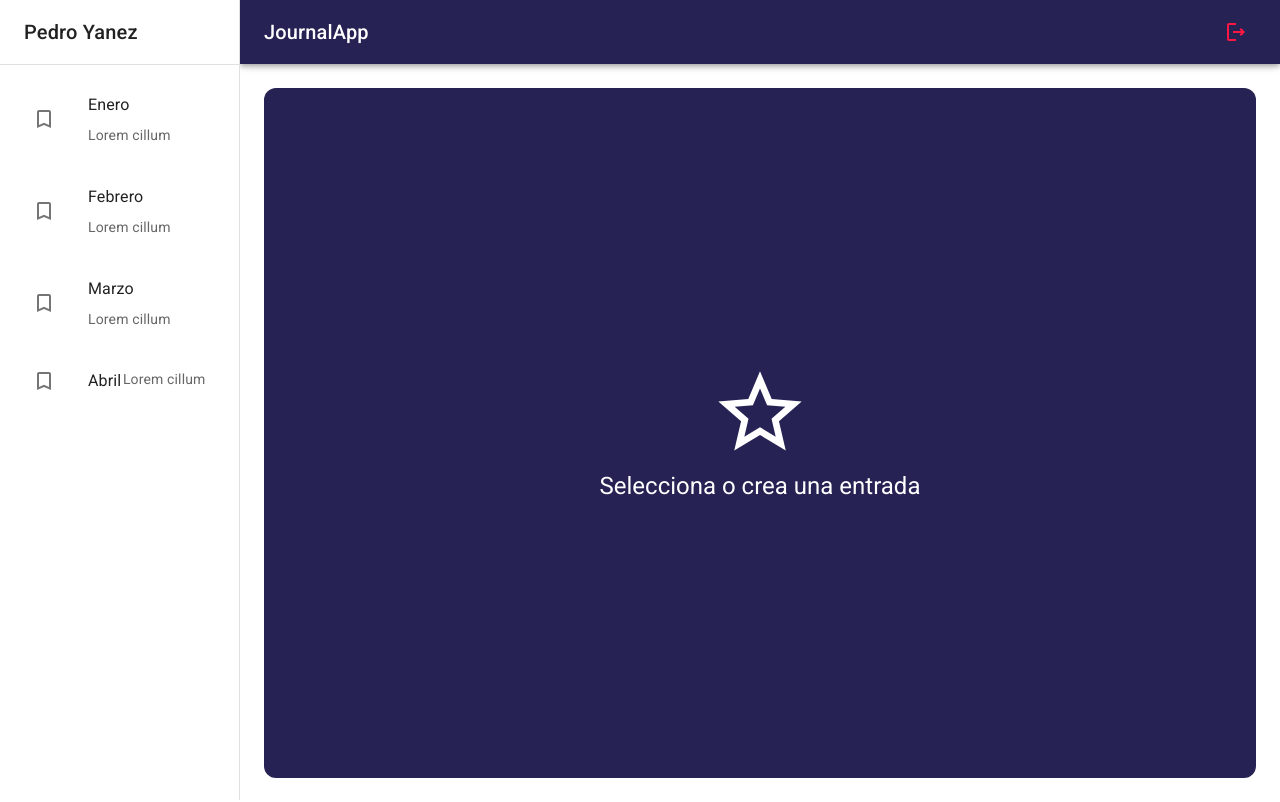
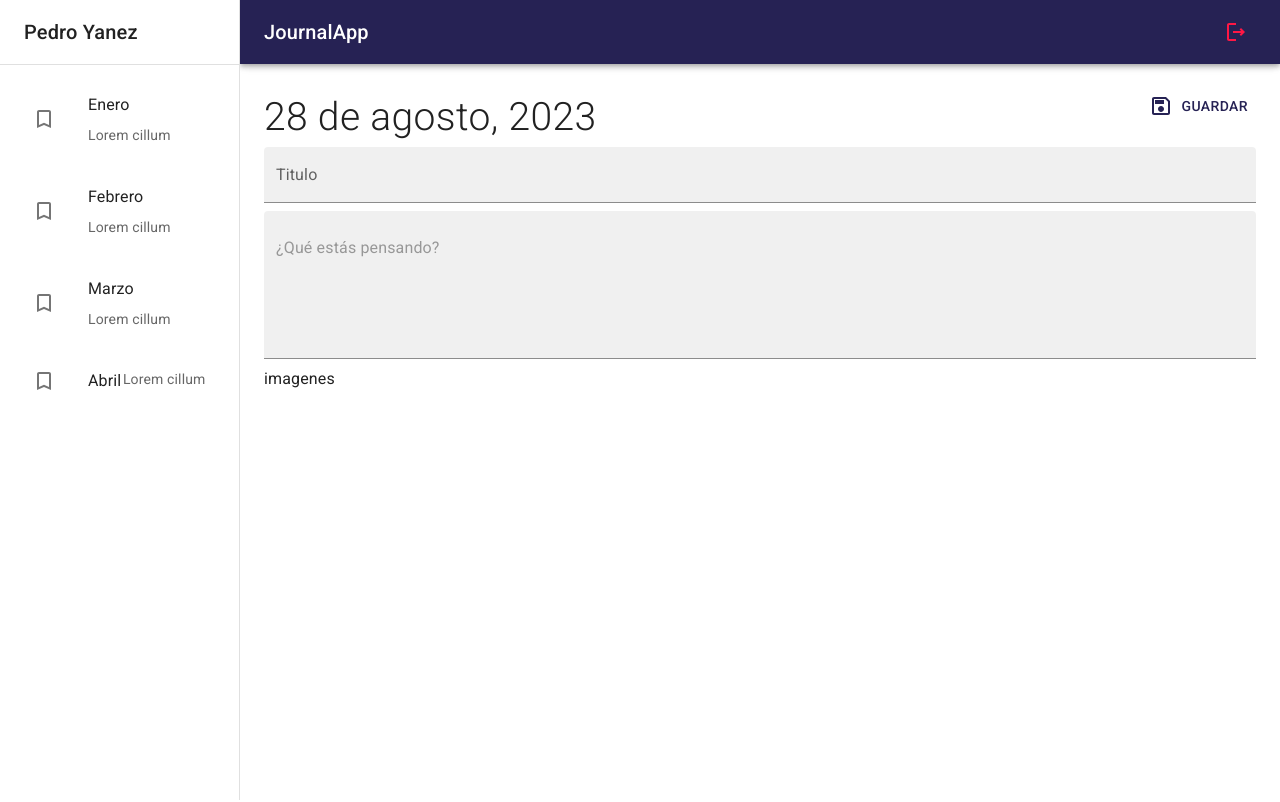
Before and after one commit to wotanCode/journal-app, a React (Vite) app: page / in a window 1280 px wide. Built offline with nearby package versions, Linux system fonts and the light colour scheme.

Commit message:
246 noteView

```diff
--- /dev/null
+++ b/src/journal/components/ImageGallery.jsx
@@ -0,0 +1,7 @@
+export const ImageGallery = () => {
+  return (
+    <>
+      imagenes
+    </>
+  )
+}
--- a/src/journal/components/index.js
+++ b/src/journal/components/index.js
@@ -1,2 +1,3 @@
 export * from './NavBar';
 export * from './SideBar';
+export * from './ImageGallery';
--- a/src/journal/pages/JournalPage.jsx
+++ b/src/journal/pages/JournalPage.jsx
@@ -1,13 +1,14 @@
 import { Typography } from "@mui/material";
 import { JournalLayout } from "../layout/JournalLayout";
-import { NothingSelectedView } from "../views";
+import { NoteView, NothingSelectedView } from "../views";
 
 export const JournalPage = () => {
   return (
     <JournalLayout>
       {/* <Typography>Lorem ipsum offimate velit do alique</Typography> */}
 
-      <NothingSelectedView />
+      <NoteView />
+      {/* <NothingSelectedView /> */}
     </JournalLayout>
   );
 }
--- /dev/null
+++ b/src/journal/views/NoteView.jsx
@@ -0,0 +1,44 @@
+import { SaveOutlined } from "@mui/icons-material"
+import { Button, Grid, TextField, Typography } from "@mui/material"
+import { ImageGallery } from "../components"
+
+export const NoteView = () => {
+  return (
+    <Grid container direction='row' justifyContent='space-between' sx={{ mb: 1 }}>
+      <Grid item>
+        <Typography fontSize={39} fontWeight='light'>28 de agosto, 2023</Typography>
+      </Grid>
+
+      <Grid item>
+        <Button color='primary'>
+          <SaveOutlined sx={{ FontSize: 30, mr: 1 }} />
+          Guardar
+        </Button>
+      </Grid>
+
+      <Grid container>
+        <TextField
+          type='text'
+          variant='filled'
+          fullWidth
+          placeholder='Escribe aquí tu nota'
+          label='Titulo'
+          sx={{ border: 'none', mb: 1 }}
+        />
+
+        <TextField
+          type='text'
+          variant='filled'
+          fullWidth
+          multiline
+          placeholder='¿Qué estás pensando?'
+          sx={{ border: 'none', mb: 1 }}
+          minRows={5}
+        />
+      </Grid>
+
+      <ImageGallery />
+
+    </Grid>
+  )
+}
--- a/src/journal/views/index.js
+++ b/src/journal/views/index.js
@@ -1 +1,2 @@
 export * from './NothingSelectedView'
+export * from './NoteView'
```
